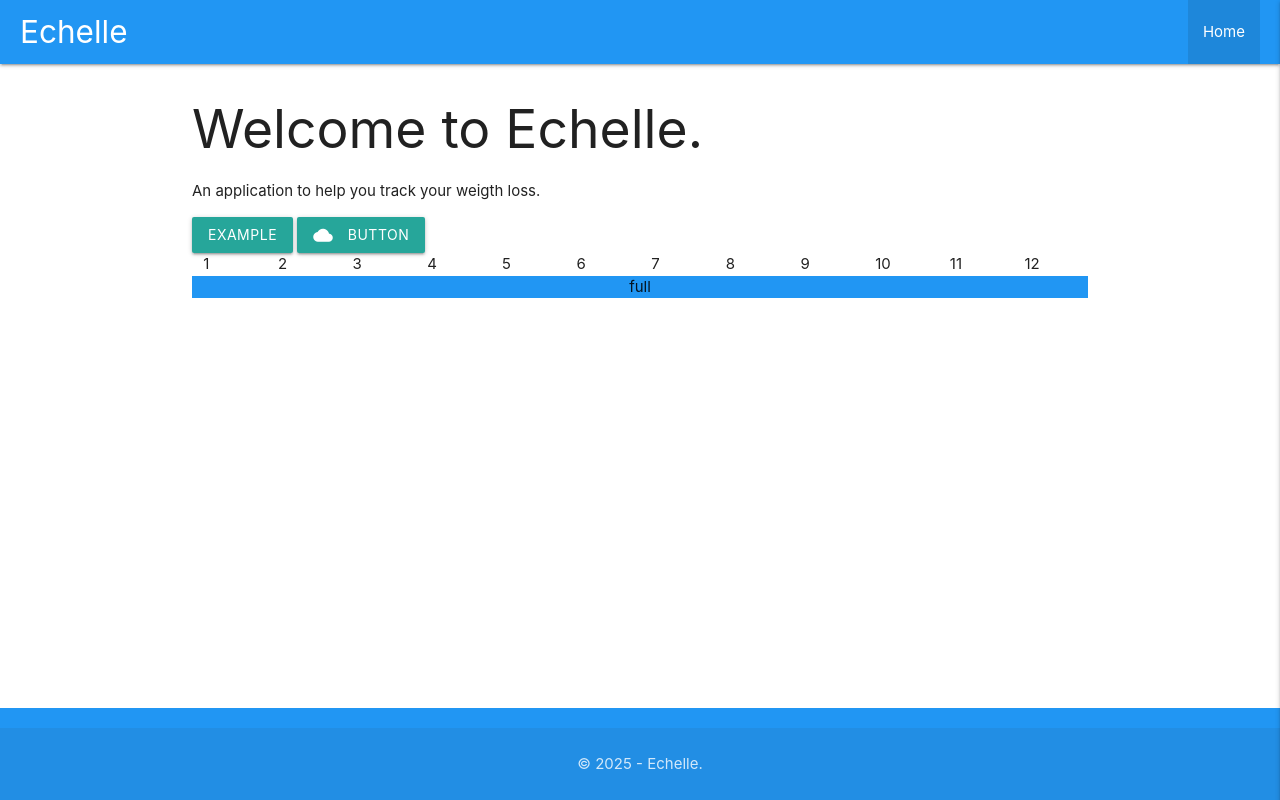
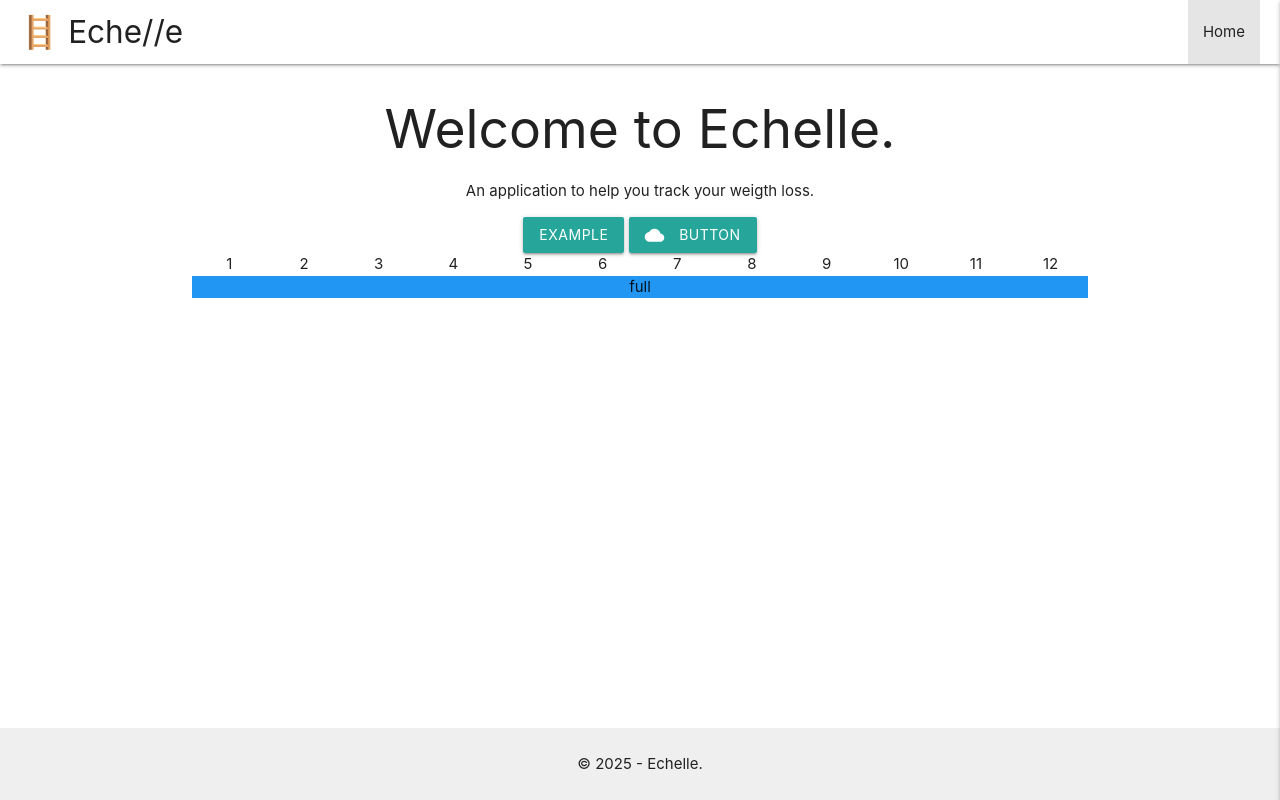
Before and after one commit to merlendo/echelle, a FastAPI app: page / in a window 1280 px wide. Run offline with FastAPI, Linux system fonts and the light colour scheme; parts of the project's set-up code (start-up, migrations or seed data) failed here and were passed over.

Commit message:
Change style to white.

```diff
--- a/app/template/footer.html
+++ b/app/template/footer.html
@@ -1,8 +1,8 @@
 <!-- footer.html -->
-<footer class="page-footer blue">
+<footer class="page-footer white">
     <div class="footer-copyright">
         <div class="container center">
-            <p class="">
+            <p class="grey-text text-darken-4">
                 ©
                 <script>document.write(new Date().getFullYear())</script> - Echelle.
             </p>
--- a/app/template/header.html
+++ b/app/template/header.html
@@ -1,12 +1,13 @@
 <!-- header.html -->
 <header>
-    <nav class="blue">
-        <div class="nav-wrapper blue">
-            <a href="/" class="brand-logo">Echelle</a>
-            <a href="#" data-target="mobile-demo" class="sidenav-trigger right"><i class="material-icons">menu</i></a>
+    <nav class="white">
+        <div class="nav-wrapper white">
+            <a href="/" class="brand-logo grey-text text-darken-4">🪜 Eche//e</a>
+            <a href="#" data-target="mobile-demo" class="sidenav-trigger right grey-text text-darken-4"><i
+                    class="material-icons">menu</i></a>
 
             <ul class="right hide-on-med-and-down">
-                <li class="active"><a href="/">Home</a></li>
+                <li class="active"><a href="/" class="grey-text text-darken-4">Home</a></li>
             </ul>
 
             <ul class="sidenav" id="mobile-demo">
--- a/app/template/index.html
+++ b/app/template/index.html
@@ -3,6 +3,7 @@
 {% block title %}Home{% endblock %}
 
 {% block content %}
+<div class="center-align">
   <h2>Welcome to Echelle.</h2>
   <p>An application to help you track your weigth loss.</p>
   <a href="#" class="btn waves-effect waves-light">Example</a>
@@ -22,4 +23,5 @@
     <div class="col s1">12</div>
     <div class="col s12 blue center">full</div>
   </div>
+</div>
 {% endblock %}
```
Lines whose indentation alone changed are shown as unchanged.
